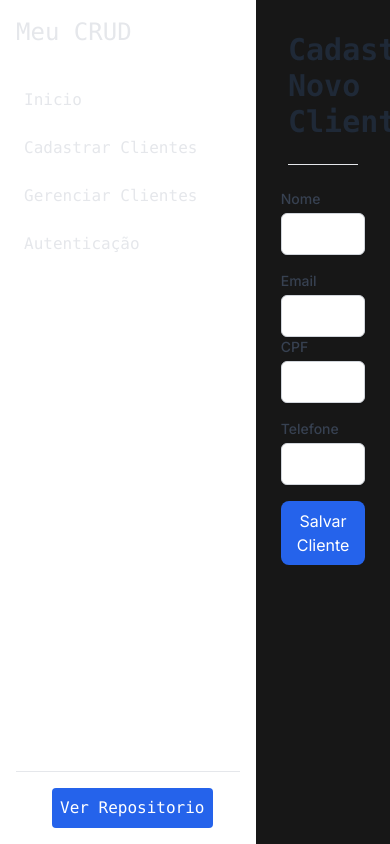
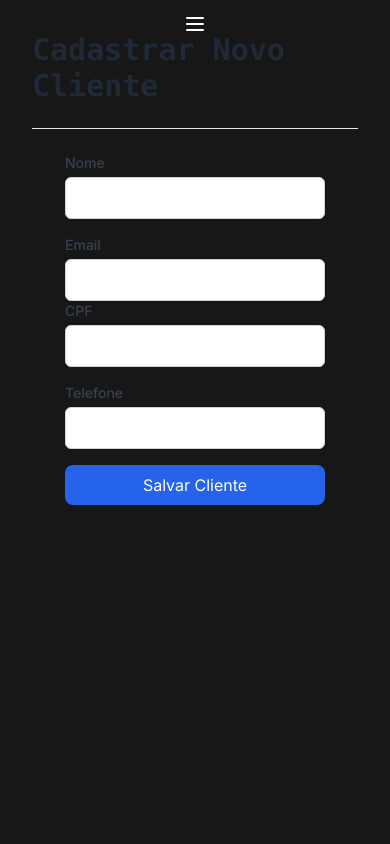
Before and after one commit to Jeancaetano12/Primeiro-Crud, a Next.js app: page /clientes/novo in a window 390 px wide. Built offline with nearby package versions, Linux system fonts and the light colour scheme; no server answers.

Commit message:
FEAT: [Adicionar botão de menu hamburguer e lógica de visibilidade na sidebar do Dashboard]

```diff
--- a/package.json
+++ b/package.json
@@ -5,6 +5,7 @@
   "scripts": {
     "dev": "next dev",
     "build": "prisma generate && next build",
+    "dev:network": "next dev -H 0.0.0.0",
     "start": "next start",
     "lint": "next lint",
     "prisma:pull": "dotenv -e .env.local -- npx prisma db pull"
--- a/src/app/components/DashboardLayout.tsx
+++ b/src/app/components/DashboardLayout.tsx
@@ -18,7 +18,6 @@
 import React, { useState, useEffect } from 'react';
 import Link from 'next/link';
 import { useRouter } from 'next/navigation';
-import type { User } from '@supabase/supabase-js'; // Importamos o tipo User para o TypeScript
 
 type DashboardLayoutProps = {
   children: React.ReactNode;
@@ -26,18 +25,36 @@ type DashboardLayoutProps = {
 
 export default function DashboardLayout({ children }: DashboardLayoutProps) {
   const router = useRouter();
-  const supabase = import ('@/app/lib/supabase/client').then(mod => mod.supabase);
+  // Estado para controlar a visibilidade da sidebar no mobile
+  const [isSidebarOpen, setSidebarOpen] = useState(false);
 
-  // 2. Criamos um estado para armazenar os dados do usuário
-  const [user, setUser] = useState<User | null>(null);
 
   return (
     <div className="flex h-screen bg-neutral-900 dark:bg-gray-950">
+      {/* Menu Hamburguer mobile */}
+      <button
+        onClick={() => setSidebarOpen(!isSidebarOpen)}
+        className="md:hidden p-2 text-white absolute mt-6 left-1/2 -translate-x-1/2 -translate-y-1/2 z-50"
+      >
+        <svg className="h-6 w-6" fill="none" viewBox="0 0 24 24" stroke="currentColor">
+        <path strokeLinecap="round" strokeLinejoin="round" strokeWidth={2} d="M4 6h16M4 12h16M4 18h16" />
+      </svg>
+      </button>
+      {/* Backdrop escurecido quando o menu está aberto */}
+      {isSidebarOpen && (
+        <div
+          onClick={() => setSidebarOpen(false)}
+          className="fixed inset-0 bg-black opacity-50 z-40 md:hidden"
+        ></div>
+      )}
 
-      <aside className="w-64 font-mono bg-white dark:bg-neutral-900 text-gray-200 dark:text-gray-200 p-4 flex flex-col justify-between">
+      <aside
+        className={`font-mono bg-white dark:bg-neutral-900 text-gray-200 dark:text-gray-200 p-4 flex flex-col justify-between
+        w-64 fixed inset-y-0 left-0 transform ${isSidebarOpen ? 'translate-x-0' : '-translate-x-full'} transition-transform duration-300 md:relative md:translate-x-0 z-40`}
+      >
         <div>
           <div className="mb-8">
-            <h1 className="text-2xl font-monofont-bold">Meu CRUD</h1>
+            <h1 className="text-2xl font-mono font-bold">Meu CRUD</h1>
           </div>
           <nav>
             <ul>
@@ -65,11 +82,11 @@ export default function DashboardLayout({ children }: DashboardLayoutProps) {
           </nav>
         </div>
 
-        {/* 5. AQUI ESTÁ O FEEDBACK VISUAL */}
         <div className="border-t border-gray-200 dark:border-gray-700 pt-4">
           <button
-          onClick={() => window.open("https://github.com/Jeancaetano12/Primeiro-Crud", "_blank")}
-          className="block ml-9 p-2 rounded text-center bg-blue-600 text-white hover:bg-blue-700">
+            onClick={() => window.open("https://github.com/Jeancaetano12/Primeiro-Crud", "_blank")}
+            className="block ml-9 p-2 rounded text-center bg-blue-600 text-white hover:bg-blue-700"
+          >
             Ver Repositorio
           </button>
         </div>
```
